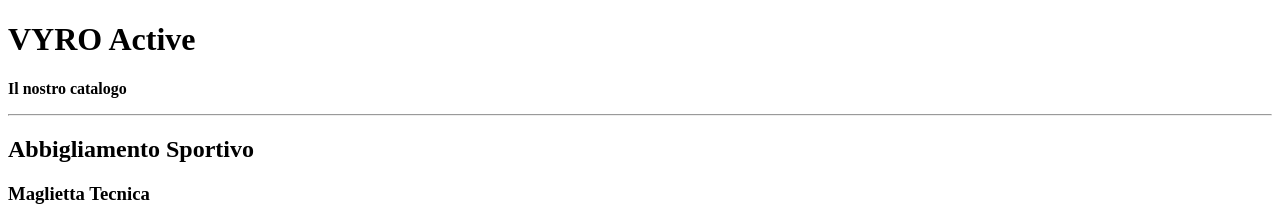
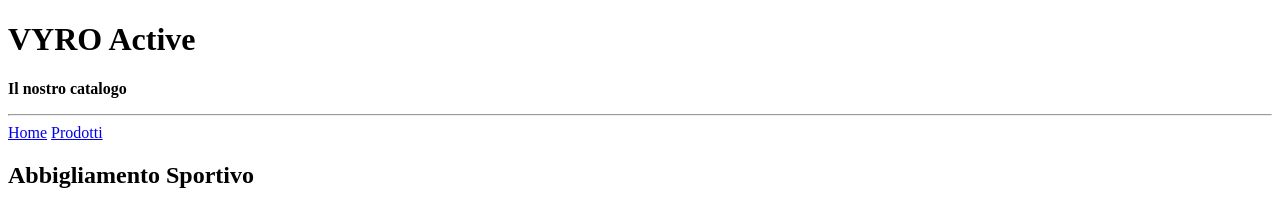
Before and after one commit to gste8888-droid/sito-web-4asco, a plain HTML site: page prodotti.html in a window 1280 px wide. Shown: the top 211 px of the page. Drawn offline with Linux system fonts and the light colour scheme.

Commit message:
Update prodotti.html

```diff
--- a/prodotti.html
+++ b/prodotti.html
@@ -13,7 +13,10 @@
         <p><strong>Il nostro catalogo</strong></p>
         <hr>
     </header>
-
+<nav>
+    <a href="index.html">Home</a>
+    <a href="venditori.html">Prodotti</a>
+</nav>
     <main>
         <!-- CATEGORIA 1: ABBIGLIAMENTO -->
         <h2>Abbigliamento Sportivo</h2>
```
